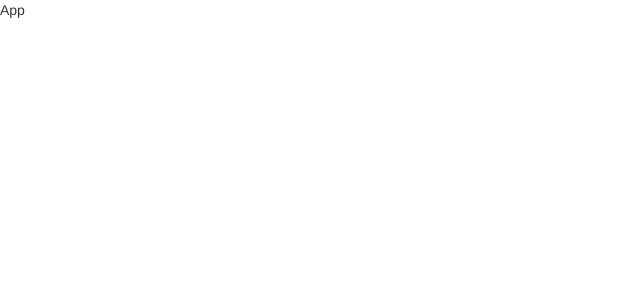
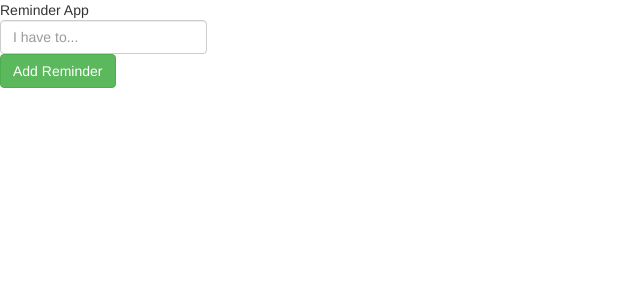
Before and after one commit to nato522/reminder-app-react-redux, a React (Create React App) app: page / in a window 1280 px wide. Shown: the top 300 px of the page, without its empty margins (0-640 px from the left). Built offline with nearby package versions, Linux system fonts and the light colour scheme.

Commit message:
main structure of component

```diff
--- a/src/components/App.js
+++ b/src/components/App.js
@@ -3,7 +3,18 @@ import React, { Component } from 'react';
 class App extends Component {
     render(){
         return(
-            <div>App</div>
+            <div className="App">
+                <div className="title">
+                    Reminder App
+                </div>
+                <div className="form-inline">
+                    <div className="from-group">
+                        <input type="text" placeholder="I have to..." className="form-control"/>
+                    </div>
+                    <button type="button" className="btn btn-success">Add Reminder</button>
+
+                </div>
+            </div>
         )
     }
 }
```
